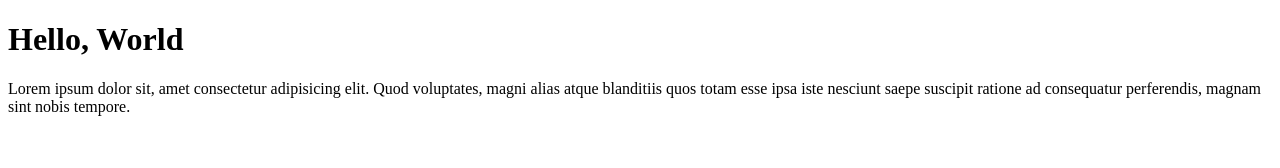
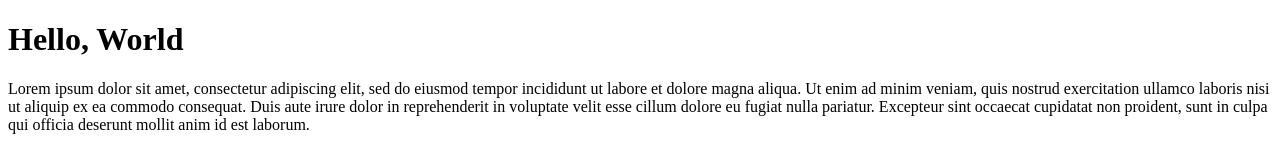
Before and after one commit to IanJuan04/wd82p, a plain HTML site: page index.html in a window 1280 px wide. Drawn offline with Linux system fonts and the light colour scheme.

Commit message:
Paragraph contend change

```diff
--- a/index.html
+++ b/index.html
@@ -7,6 +7,6 @@
     <body>
         <!--Content goes here-->
         <h1>Hello, World</h1>
-        <p>Lorem ipsum dolor sit, amet consectetur adipisicing elit. Quod voluptates, magni alias atque blanditiis quos totam esse ipsa iste nesciunt saepe suscipit ratione ad consequatur perferendis, magnam sint nobis tempore.</p>
+        <p>Lorem ipsum dolor sit amet, consectetur adipiscing elit, sed do eiusmod tempor incididunt ut labore et dolore magna aliqua. Ut enim ad minim veniam, quis nostrud exercitation ullamco laboris nisi ut aliquip ex ea commodo consequat. Duis aute irure dolor in reprehenderit in voluptate velit esse cillum dolore eu fugiat nulla pariatur. Excepteur sint occaecat cupidatat non proident, sunt in culpa qui officia deserunt mollit anim id est laborum.</p>
     </body>
 </html>
```
